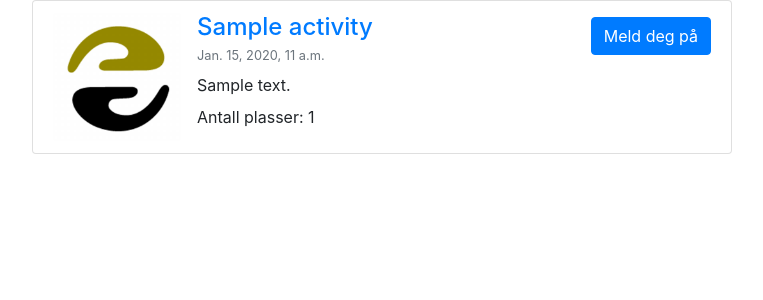
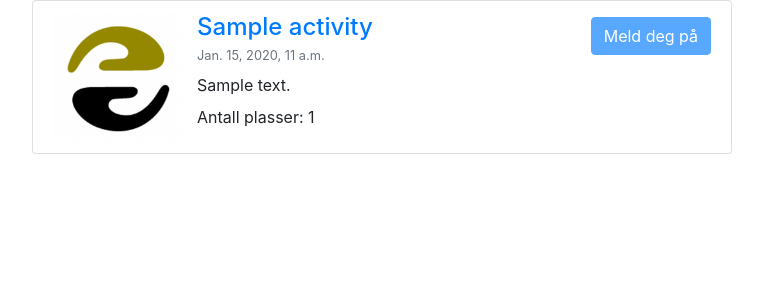
Before and after one commit to akselkb/TDT4140-Programvareutvikling-Gruppe59, a Django app: page / in a window 1280 px wide. Shown: the part 56-356 px from the top of the page, without its empty margins (68-831 px from the left). Run offline with Django 3.2, Linux system fonts and the light colour scheme; tables that the repository leaves empty hold one stand-in row (values such as "Sample post"); some libraries are stand-ins or nearby versions.

Commit message:
feat: add reaction to button both logged in and not

```diff
--- a/activate/events/templates/events/activity_list.html
+++ b/activate/events/templates/events/activity_list.html
@@ -18,26 +18,21 @@
                       </div>
                   </div>
 
-                  <!--Får ikke denne referansen til å virke -->
-                  <script type="text/javascript" src="59/activate/events/templates/events/button_confirmation.js"> </script>
 
                   <div class="d-flex flex-column">
-                      <!-- <button type="button" class="btn btn-primary mt-auto" onclick="return clicked();">Meld på</button> -->
-                      {% if user in activity.registered_users.all %}
-                          <a href="#" title="Meld Av" class="btn btn-danger mt-1">Meld deg av</a>
+
+                      {% if not user.is_anonymous %}
+                            {% if user in activity.registered_users.all %}
+                                 <a href="#" title="Meld Av" class="btn btn-secondary mt-1">Meld deg av</a>
+                            {% else %}
+                                <a href="{% url 'register' activity.id %}" title="Meld på" class="btn btn-primary mt-1">Meld deg på</a>
+                            {% endif %}
                       {% else %}
-                          <a href="{% url 'register' activity.id %}" title="Meld på" class="btn btn-primary mt-1">Meld deg på</a> <!-- onclick="return clicked();" -->
+                            <a href="#" title="Meld På" class="btn btn-primary mt-1 disabled" role="button" aria-disabled="true">Meld deg på</a>
                       {% endif %}
+
                   </div>
-                  <!-- Midlertidig script for button reaction -->
-                  <script>
-                  /*function clicked() {
-                      if (confirm('Bekreft at du ønsker å bli meldt på')) {
-                          window.alert("Du er påmeldt!");;
-                      } else {
-                      return false;
-                      }}*/
-                  </script>
+
               </div>
           {% endfor %}
       </div>
```
Also changed, not shown: activate/events/migrations/0004_auto_20200225_1531.py (added), activate/events/migrations/0008_merge_20200226_1603.py (added).
